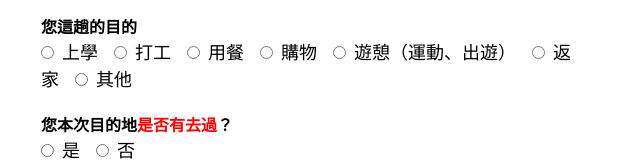
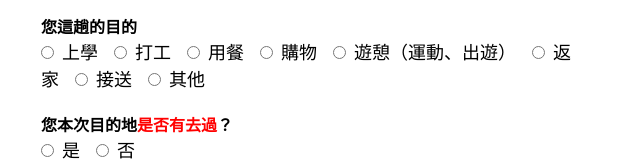
Before and after one commit to JieNTU/emotion-survey, a React (Vite) app: page / in a window 1280 px wide. Shown: the part 140-301 px from the top of the page, without its empty margins (319-959 px from the left). Built offline with nearby package versions, Linux system fonts and the light colour scheme.

Commit message:
Update MoodSurveyApp.jsx

```diff
--- a/src/MoodSurveyApp.jsx
+++ b/src/MoodSurveyApp.jsx
@@ -228,7 +228,7 @@ export default function MoodSurveyApp() {
     <h3>出發前問卷</h3>
     <input placeholder="請輸入 ID" value={userID} onChange={(e) => setUserID(e.target.value)} style={{ width: '100%', marginBottom: 10 }} />
     <input placeholder="請輸入姓名" value={userName} onChange={(e) => setUserName(e.target.value)} style={{ width: '100%', marginBottom: 10 }} />
-    <RadioQuestion label="您這趟的目的" options={["上學", "打工", "用餐", "購物", "遊憩（運動、出遊）", "返家", "其他"]} value={qPre.purpose} onChange={(val) => setQPre({ ...qPre, purpose: val })} />
+    <RadioQuestion label="您這趟的目的" options={["上學", "打工", "用餐", "購物", "遊憩（運動、出遊）", "返家", "接送", "其他"]} value={qPre.purpose} onChange={(val) => setQPre({ ...qPre, purpose: val })} />
     <RadioQuestion label={<span>您本次目的地<span style={{ color: 'red' }}>是否有去過</span>？</span>} options={["是", "否"]} value={qPre.beenThere} onChange={(val) => setQPre({ ...qPre, beenThere: val })} />
     <RadioQuestion label={<span>您本次是否有使用<span style={{ color: 'red' }}>導航</span>？</span>} options={["是", "否"]} value={qPre.usedGPS} onChange={(val) => setQPre({ ...qPre, usedGPS: val })} />
     <RangeQuestion label="您出發前此刻的情緒" left="非常不愉快" center="中立" right="非常愉快" value={qPre.emotion} onChange={(v) => setQPre({ ...qPre, emotion: v })} />
```
